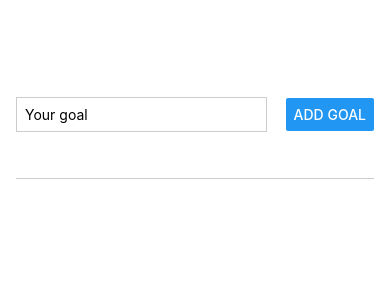
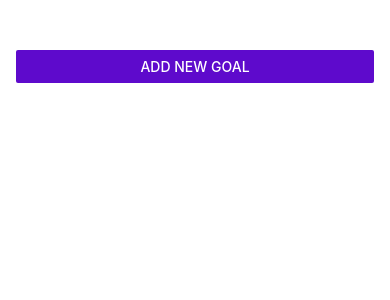
Before and after one commit to KadirZukorlic/rn-goals, a React Native app: screen / in a window 390 px wide. Shown: the top 300 px of the page. Built offline with nearby package versions, Linux system fonts and the light colour scheme.

Commit message:
Add modal

```diff
--- a/App.tsx
+++ b/App.tsx
@@ -1,5 +1,5 @@
 import { useState } from 'react'
-import { StyleSheet, View, FlatList } from 'react-native'
+import { StyleSheet, Button, View, FlatList } from 'react-native'
 import GoalInput from './components/GoalInput'
 import GoalItem from './components/GoalItem'
 
@@ -10,6 +10,10 @@ export interface GoalList {
 
 export default function App() {
 	const [goalList, setGoalList] = useState<GoalList[]>([])
+	const [isModalVisible, setIsModalVisible] = useState<boolean>(false)
+
+	const openModal = () => setIsModalVisible(true)
+	const closeModal = () => setIsModalVisible(false)
 
 	const addGoalHandler = (enteredGoalText: string) => {
 		if (enteredGoalText.trim().length == 0) return
@@ -17,6 +21,7 @@ export default function App() {
 			...prevState,
 			{ text: enteredGoalText, id: Math.random().toString() }
 		])
+		closeModal()
 	}
 
 	const deleteGoalHandler = (id: string) => {
@@ -27,7 +32,12 @@ export default function App() {
 
 	return (
 		<View style={styles.appContainer}>
-			<GoalInput onAddGoal={addGoalHandler} />
+			<Button title="Add New Goal" color="#5e0acc" onPress={openModal} />
+			<GoalInput
+				onAddGoal={addGoalHandler}
+				modalVisible={isModalVisible}
+				closeModal={closeModal}
+			/>
 			<View style={styles.goalsContainer}>
 				<FlatList
 					data={goalList}
--- a/components/GoalInput.tsx
+++ b/components/GoalInput.tsx
@@ -1,11 +1,13 @@
 import { useState } from 'react'
-import { View, TextInput, Button, StyleSheet } from 'react-native'
+import { View, TextInput, Button, StyleSheet, Modal } from 'react-native'
 
 interface Props {
 	onAddGoal: (enteredGoalText: string) => void
+	modalVisible: boolean
+	closeModal: () => void
 }
 
-function GoalInput({ onAddGoal }: Props) {
+function GoalInput({ onAddGoal, modalVisible, closeModal }: Props) {
 	const [enteredGoalText, setEnteredGoalText] = useState<string>('')
 
 	const goalInputHandler = (enteredText: string) => {
@@ -19,6 +21,7 @@ function GoalInput({ onAddGoal }: Props) {
 	}
 
 	return (
+		<Modal visible={modalVisible} animationType="slide">
 			<View style={styles.inputContainer}>
 				<TextInput
 					style={styles.textInput}
@@ -26,27 +29,42 @@ function GoalInput({ onAddGoal }: Props) {
 					value={enteredGoalText}
 					onChangeText={goalInputHandler}
 				/>
+				<View style={styles.buttonContainer}>
+					<View style={styles.button}>
 						<Button title="Add Goal" onPress={addGoalHandler} />
 					</View>
+					<View style={styles.button}>
+						<Button title="Cancel" onPress={closeModal} />
+					</View>
+				</View>
+			</View>
+		</Modal>
 	)
 }
 
 const styles = StyleSheet.create({
 	inputContainer: {
 		flex: 1,
-		flexDirection: 'row',
-		justifyContent: 'space-between',
+		justifyContent: 'center',
 		alignItems: 'center',
 		marginBottom: 24,
+		padding: 16,
 		borderBottomWidth: 1,
 		borderBottomColor: '#cccccc'
 	},
 	textInput: {
 		borderWidth: 1,
 		borderColor: '#cccccc',
-		width: '70%',
-		marginRight: 8,
+		width: '100%',
 		padding: 8
+	},
+	buttonContainer: {
+		marginTop: 16,
+		flexDirection: 'row'
+	},
+	button: {
+		width: 100,
+		marginHorizontal: 8
 	}
 })
 
```
Lines whose indentation alone changed are shown as unchanged.
